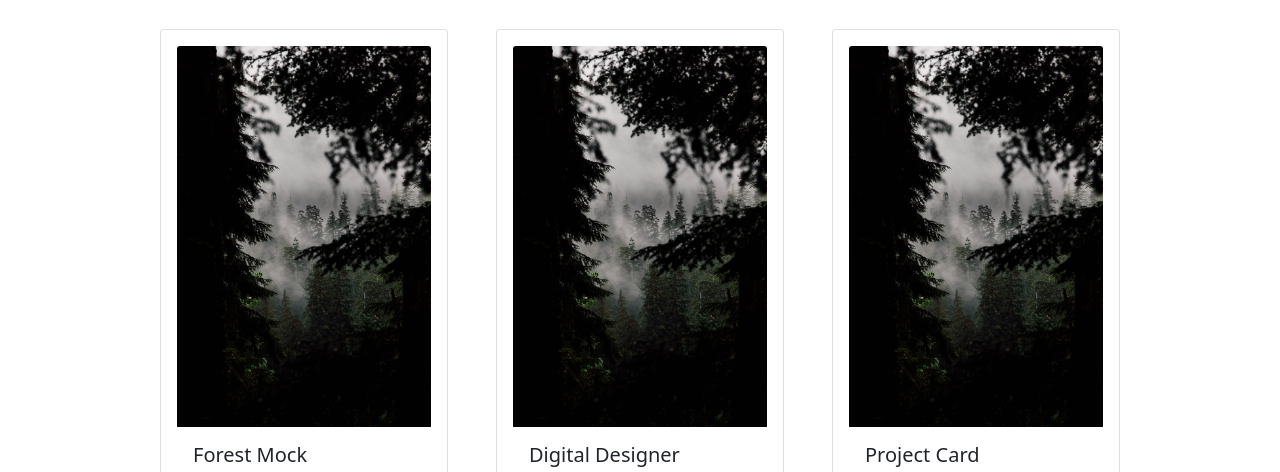
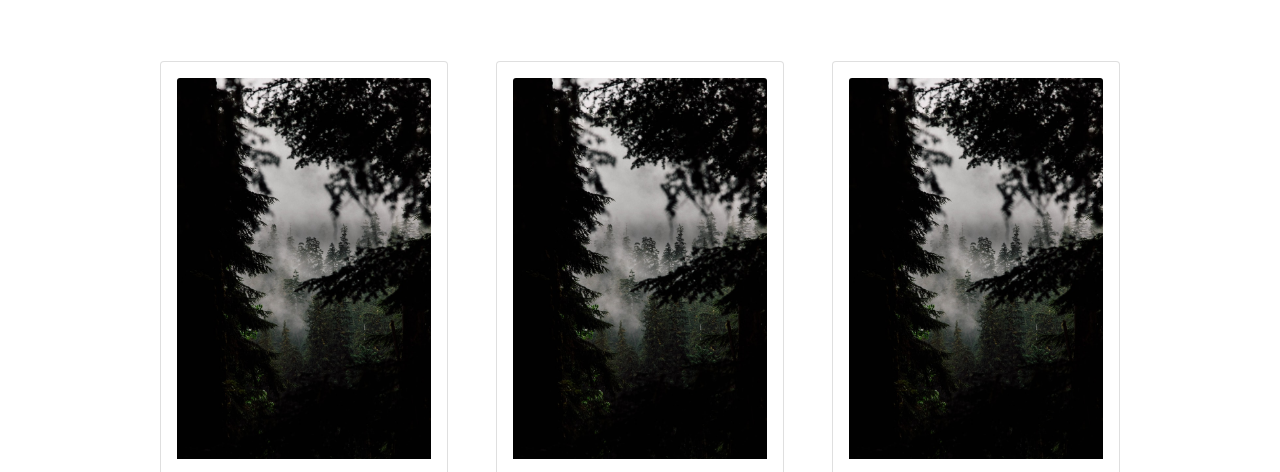
Before and after one commit to danicrosby/Portfolio-2022, a plain HTML site: page index.html in a window 1280 px wide. Shown: the part 1001-1473 px from the top of the page. Drawn offline with nearby package versions, Linux system fonts and the light colour scheme; a web font is replaced by a local one.

Commit message:
margin on projects page

```diff
--- a/styles.css
+++ b/styles.css
@@ -9,6 +9,11 @@
 /* ABOUT PAGE */
 .about-page {
   padding-top: 1rem;
+}
+
+.projects-page,
+.nss-projects-page {
+  margin-top: 3rem;
 }
 
 .about-wrapper {
```
